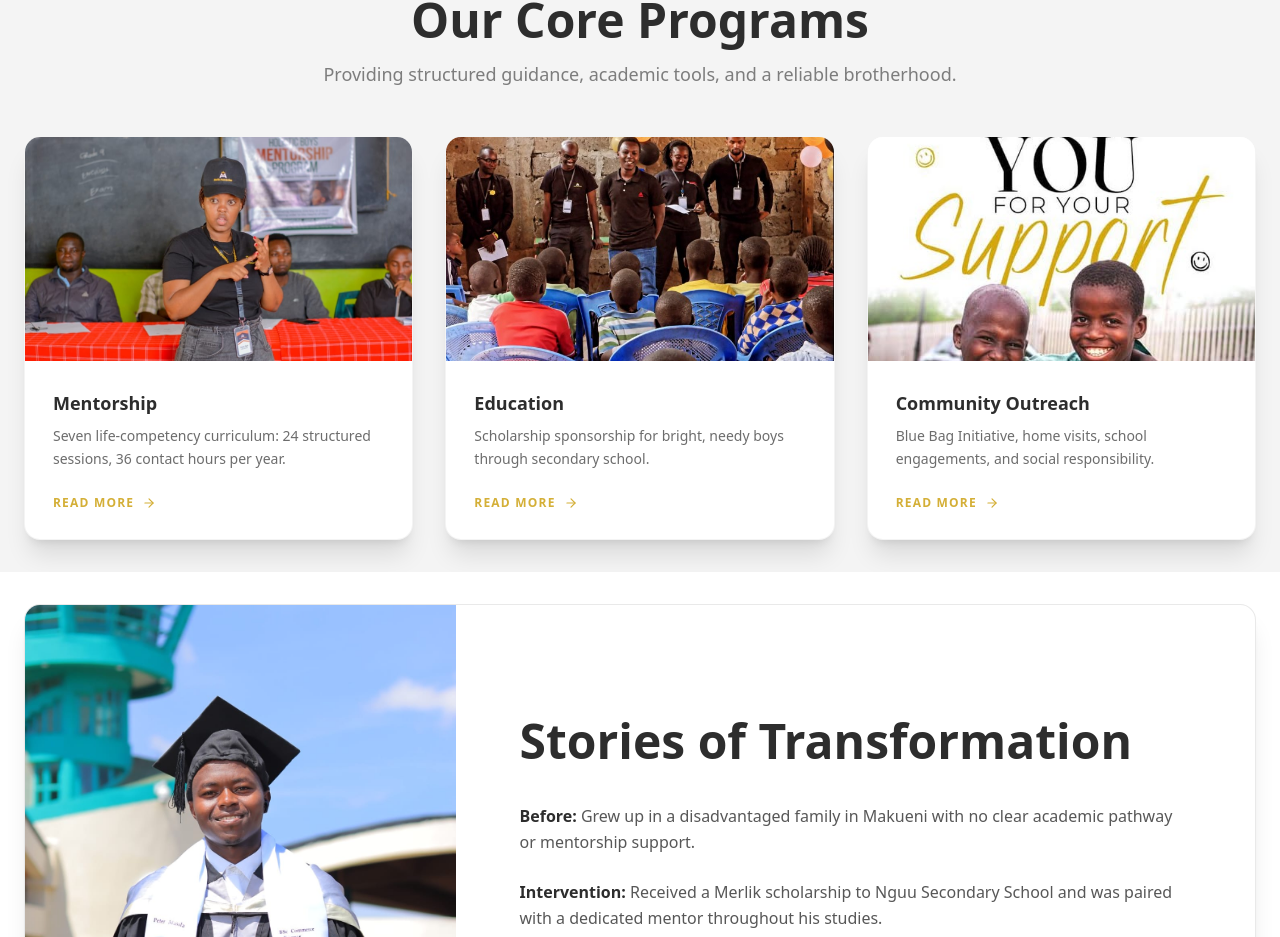
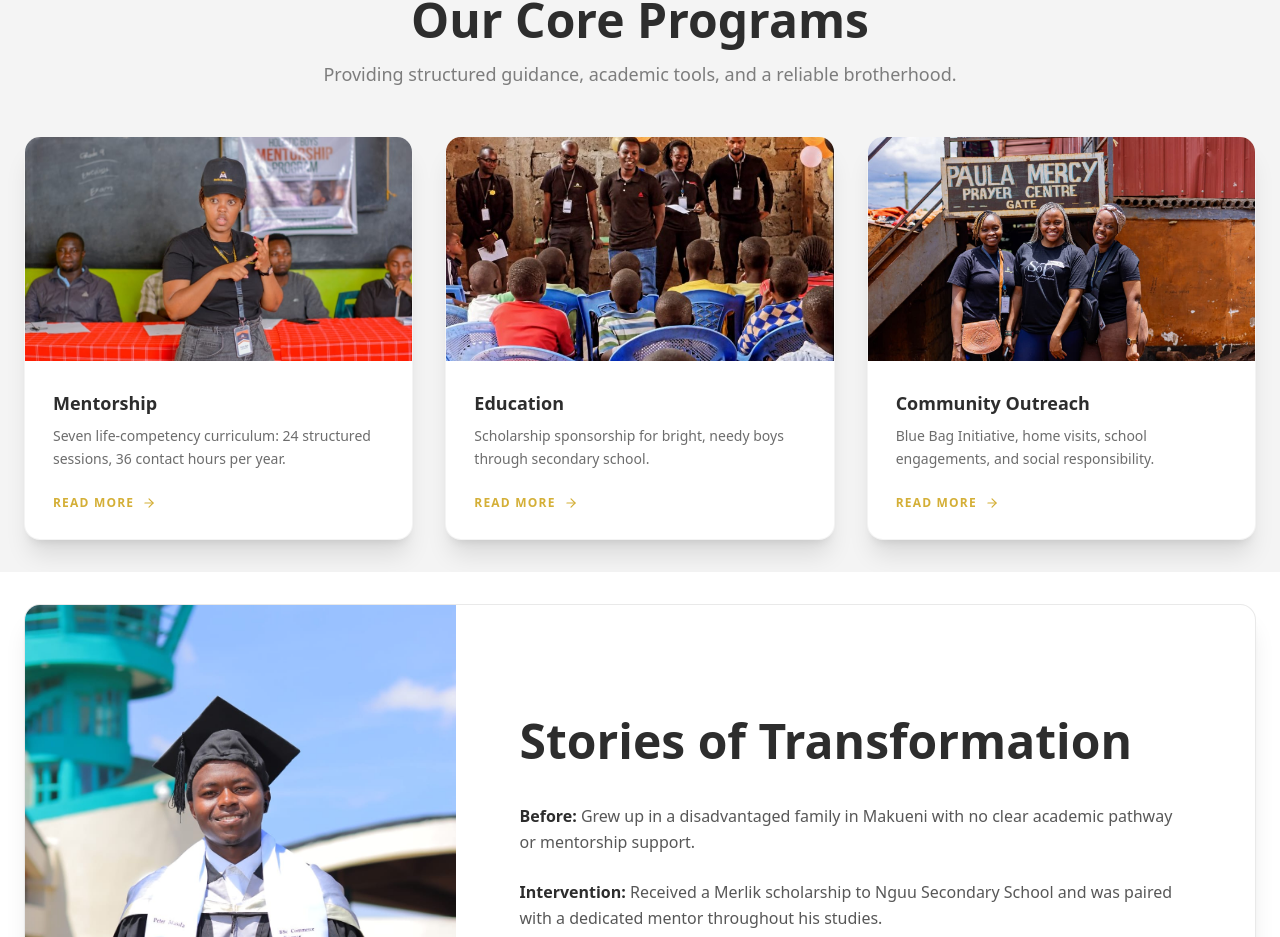
Before and after one commit to foundationmerlik/webapp, a Next.js app: page / in a window 1280 px wide. Shown: the part 1467-2404 px from the top of the page. Built offline with nearby package versions, Linux system fonts and the light colour scheme; a web font is replaced by a local one.

Commit message:
UI: Updated community outreach card image to the the specific WhatsApp photo provided

```diff
--- a/src/app/(site)/page.tsx
+++ b/src/app/(site)/page.tsx
@@ -296,7 +296,7 @@ export default function Home() {
                   width={600} height={400}
                   className="w-full h-full object-cover transition-transform duration-700 group-hover:scale-110"
                   alt="Group of volunteers working in a community garden"
-                  src="/images/gallery/474976897_463454780176419_5602066565479749917_n.jpg"
+                  src="/images/gallery/WhatsApp Image 2026-04-15 at 6.05.20 PM.jpeg"
                 />
               </div>
               <div className="p-7 relative">
```
Also changed, not shown: public/images/gallery/WhatsApp Image 2026-04-15 at 6.05.20 PM.jpeg (added).
